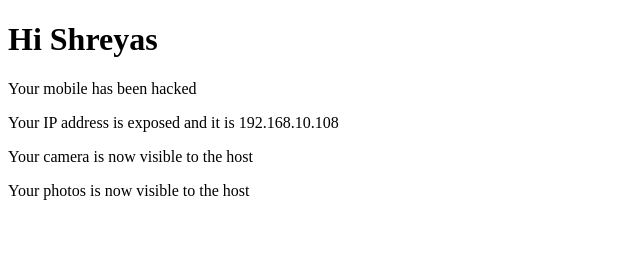
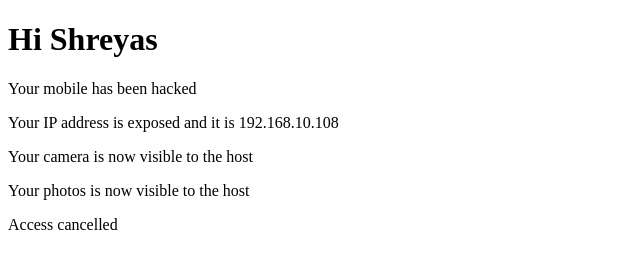
Before and after one commit to Sharaths-s/Sharaths-s.github.io, a plain HTML site: page index.html in a window 1280 px wide. Shown: the whole page, without its empty margins (0-640 px from the left). Drawn offline with Linux system fonts and the light colour scheme.

Commit message:
Update index.html

```diff
--- a/index.html
+++ b/index.html
@@ -6,5 +6,6 @@
 <p>Your IP address is exposed and it is 192.168.10.108</p>
 <p>Your camera is now visible to the host</p>
 <p>Your photos is now visible to the host</p>
+<p>Access cancelled</p>
 </body>
 </html>
```
